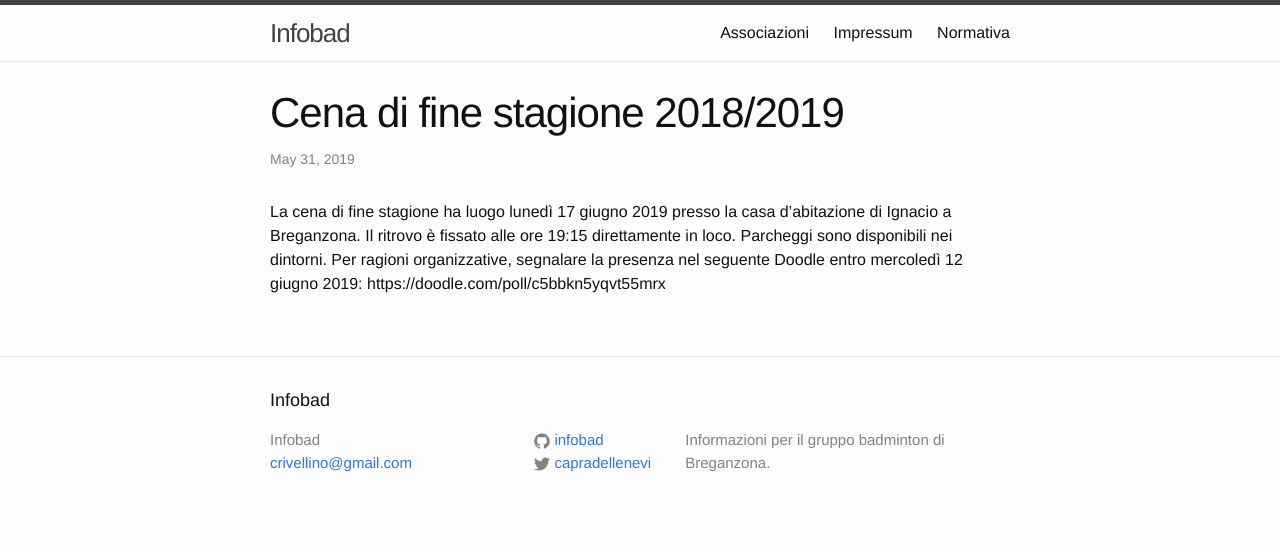
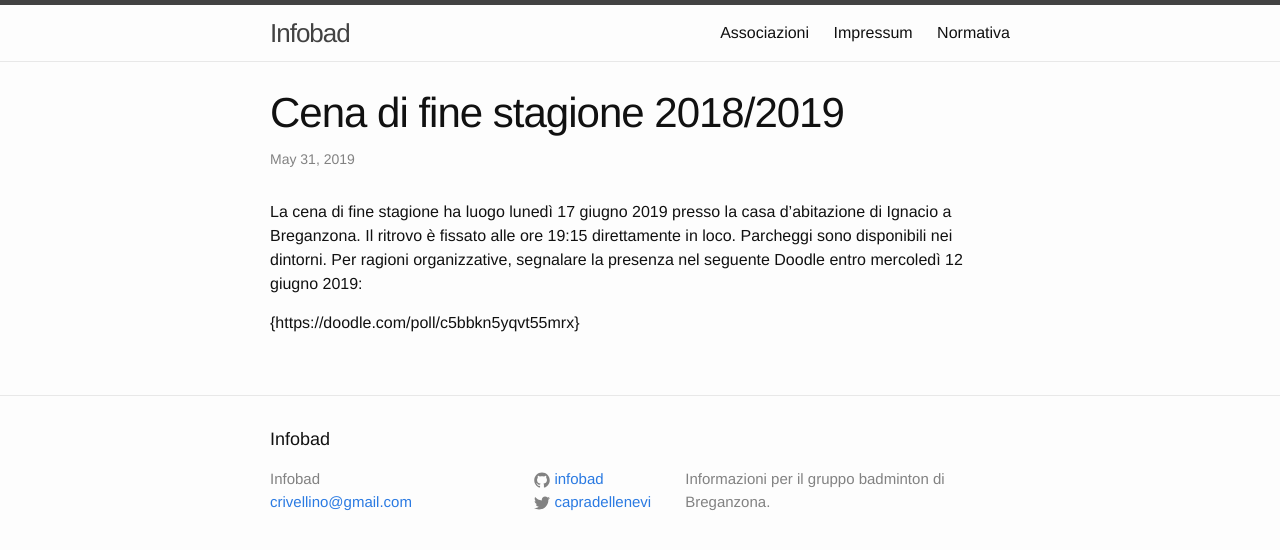
Before and after one commit to infobad/infobad.github.io, a Jekyll site: the page built from _posts/2019-05-31-cena-fine-stagione-2018-2019.markdown, in a window 1280 px wide. Shown: the top 550 px of the page. Built offline with Jekyll 4.4.1, drawn with Linux system fonts in a browser that asks for light colours.

Commit message:
Fix latest news

```diff
--- a/_posts/2019-05-31-cena-fine-stagione-2018-2019.markdown
+++ b/_posts/2019-05-31-cena-fine-stagione-2018-2019.markdown
@@ -5,4 +5,5 @@ date:   2019-05-31 22:17:00
 categories: blog update
 ---
 La cena di fine stagione ha luogo lunedì 17 giugno 2019 presso la casa d'abitazione di Ignacio a Breganzona. Il ritrovo è fissato alle ore 19:15 direttamente in loco. Parcheggi sono disponibili nei dintorni. Per ragioni organizzative, segnalare la presenza nel seguente Doodle entro mercoledì 12 giugno 2019:
-https://doodle.com/poll/c5bbkn5yqvt55mrx
+
+{https://doodle.com/poll/c5bbkn5yqvt55mrx}
```
